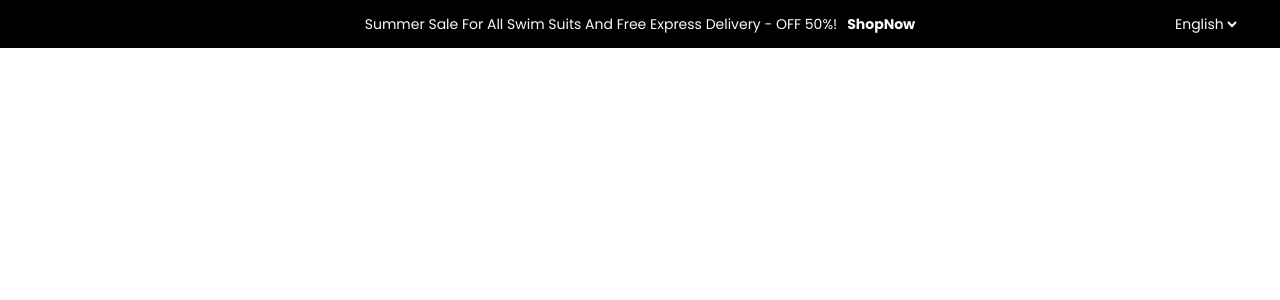
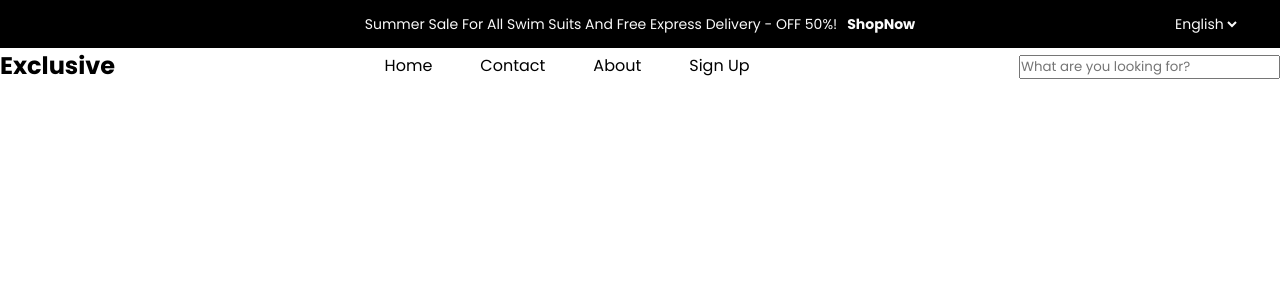
Before and after one commit to betty-19/E-Commerce, a React (Vite) app: page / in a window 1280 px wide. Shown: the top 300 px of the page. Built offline with nearby package versions, Linux system fonts and the light colour scheme.

Commit message:
working on  Header

```diff
--- a/src/App.jsx
+++ b/src/App.jsx
@@ -3,14 +3,18 @@
 
 import { Routes,Route } from "react-router-dom"
 import SummerSale from "./components/SummerSale/SummerSale"
+import Header from "./components/Header/Header"
 
 function App() {
 
 
   return (
+    <>
+    <SummerSale/>
     <Routes>
-     <Route path='/' element={<SummerSale/>} />
+     <Route path='/' element={<Header/>} />
     </Routes>
+    </>
   )
 }
 
--- a/src/components/Header/Header.css
+++ b/src/components/Header/Header.css
@@ -3,6 +3,11 @@
     padding:0;
     box-sizing: border-box;
     font-family: 'Inter',;
+}
+.headerWrapper,.nav-items,.nav-items-div{
+    display: flex;
+    align-items: center;
+    justify-content: space-between;
 }
 .headerWrapper p{
 
@@ -12,3 +17,16 @@ font-size: 24px;
 color:#000000;
 
 }
+.nav-items{
+    gap:48px;
+}
+.nav-item{
+list-style-type: none;
+font-family: "Poppins";
+font-weight: 400;
+color:#000000;
+font-size: 16px;
+
+
+
+}
--- a/src/components/Header/Header.jsx
+++ b/src/components/Header/Header.jsx
@@ -7,18 +7,18 @@ const Header=()=>{
     return(
 <div className="headerWrapper">
     <p >Exclusive</p>
-    <div className="nav-items">
-        <ul>
-            <li>Home</li>
-            <li>Contact</li>
-            <li>About</li>
-            <li>Sign Up</li>
+    <div className="nav-items-div">
+        <ul className="nav-items">
+            <li className="nav-item">Home</li>
+            <li className="nav-item">Contact</li>
+            <li className="nav-item">About</li>
+            <li className="nav-item">Sign Up</li>
         </ul>
-        <div className="search">
+
+    </div><div className="search">
             <input type="text" placeholder="What are you looking for?"/>
             <i></i>
         </div>
-    </div>
 </div>
     )
 }
```
